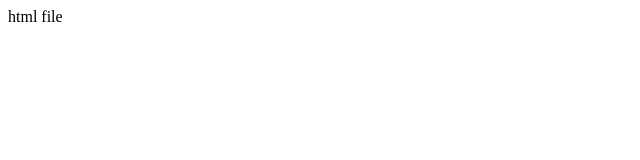
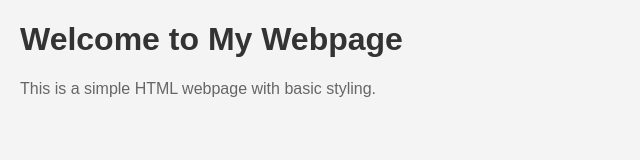
Before and after one commit to maheshbodkhe66/gitdemo, a plain HTML site: page index.html in a window 1280 px wide. Shown: the whole page, without its empty margins (0-640 px from the left). Drawn offline with Linux system fonts and the light colour scheme.

Commit message:
Update index.html

```diff
--- a/index.html
+++ b/index.html
@@ -1,3 +1,25 @@
-<p>
-html file
-</p>
+<!DOCTYPE html>
+<html lang="en">
+<head>
+    <meta charset="UTF-8">
+    <meta name="viewport" content="width=device-width, initial-scale=1.0">
+    <title>My Simple Webpage</title>
+    <style>
+        body {
+            font-family: Arial, sans-serif;
+            margin: 20px;
+            background-color: #f4f4f4;
+        }
+        h1 {
+            color: #333;
+        }
+        p {
+            color: #666;
+        }
+    </style>
+</head>
+<body>
+    <h1>Welcome to My Webpage</h1>
+    <p>This is a simple HTML webpage with basic styling.</p>
+</body>
+</html>
```
